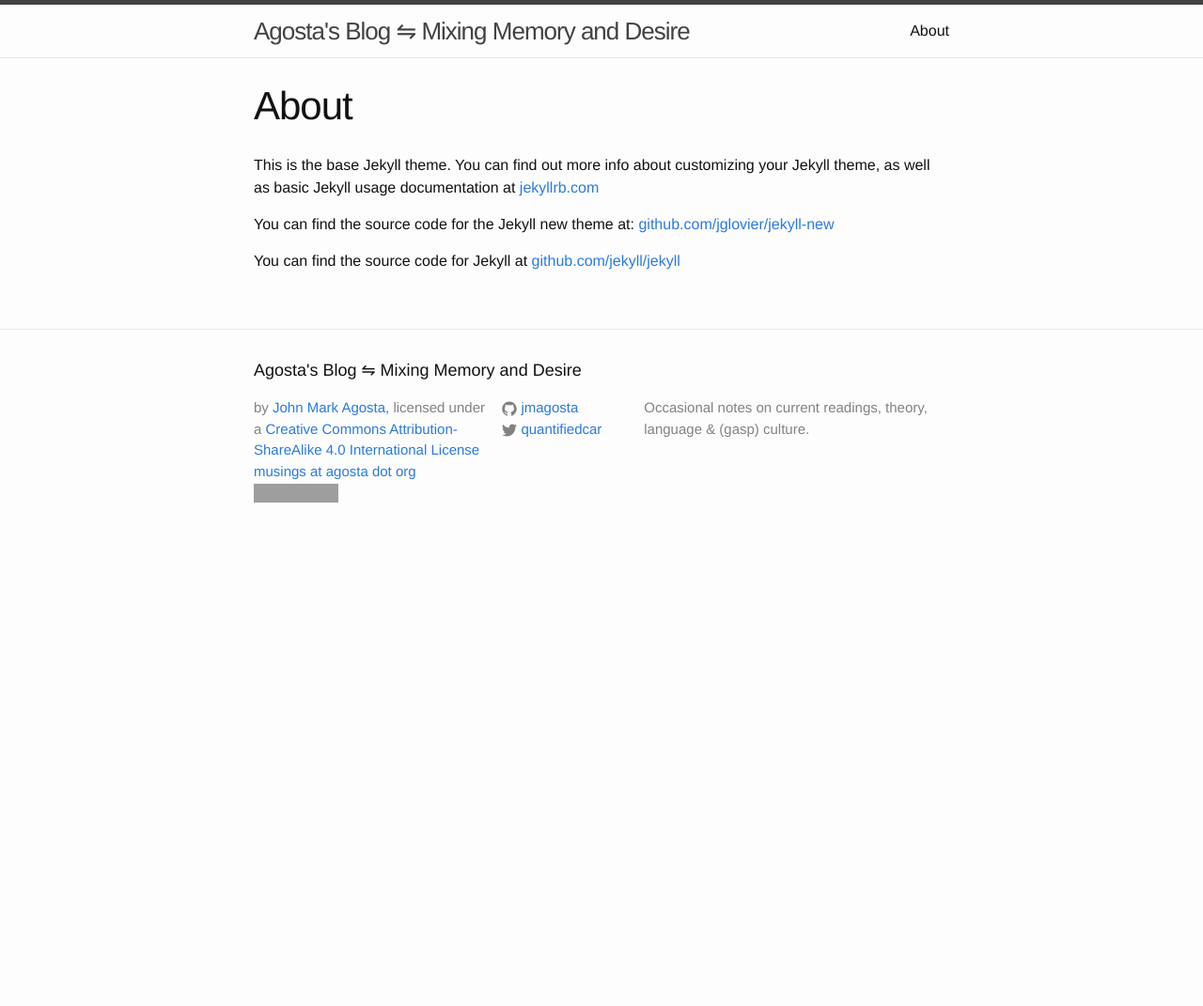
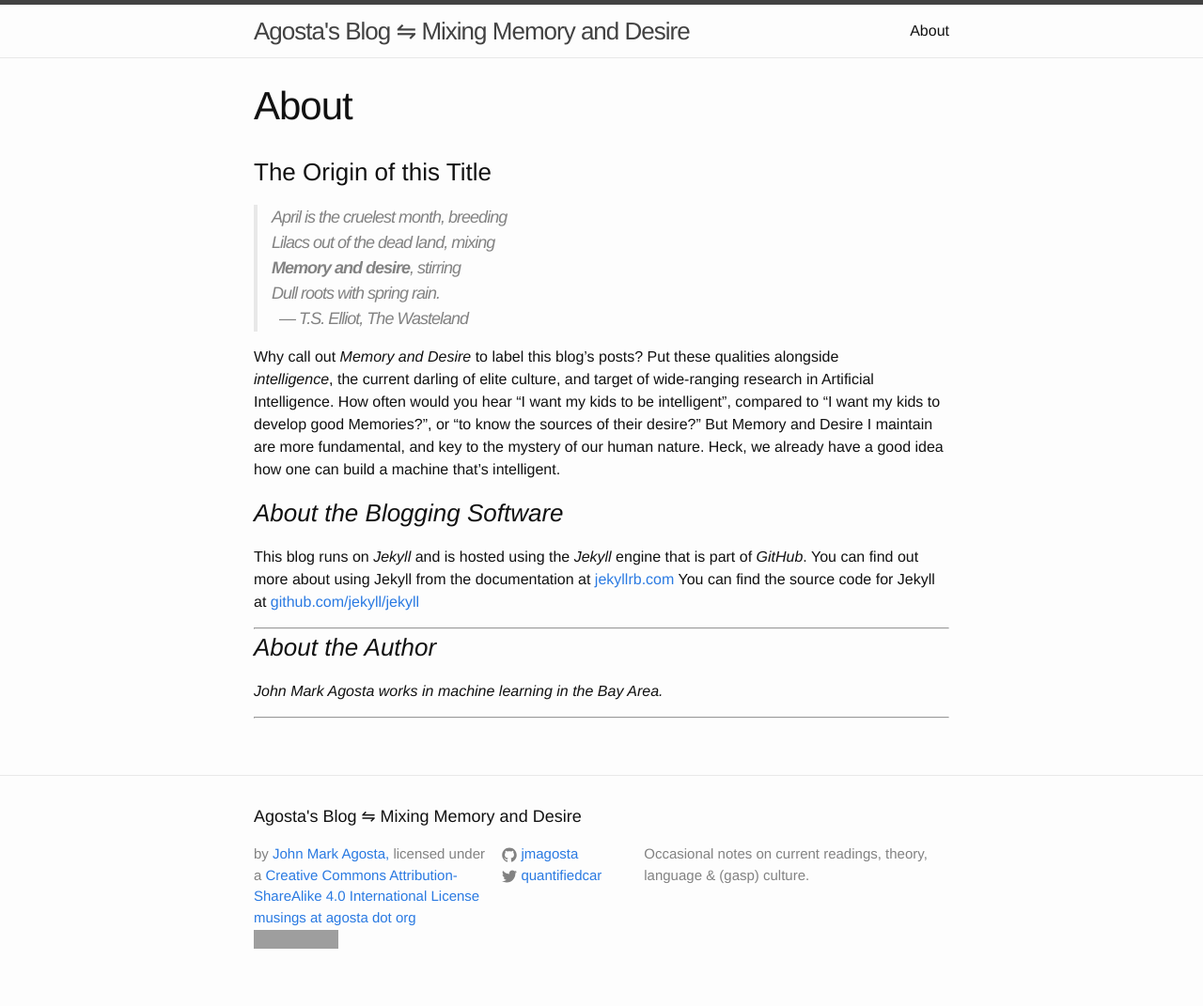
Before and after one commit to jmagosta/jmagosta, a Jekyll site: the page built from about.md, in a window 1280 px wide. Shown: the whole page at 94% size. Built offline with Jekyll 4.4.1, drawn with Linux system fonts in a browser that asks for light colours; before the commit the page ends 900 px from its top, so only the background shows below that; grey boxes are pictures that could not be loaded.

Commit message:
Customized the about page

```diff
--- a/about.md
+++ b/about.md
@@ -4,12 +4,38 @@ title: About
 permalink: /about/
 ---
 
-This is the base Jekyll theme. You can find out more info about
-customizing your Jekyll theme, as well as basic Jekyll usage
+
+### The Origin of this Title
+
+> April is the cruelest month, breeding
+> Lilacs out of the dead land, mixing
+> __Memory and desire__, stirring
+> Dull roots with spring rain.
+>	 &nbsp;&nbsp;&mdash; T.S. Elliot, The Wasteland
+
+Why call out  _Memory and Desire_ to label this blog's posts?
+Put these qualities alongside
+_intelligence_, the current darling of elite culture, and target of
+wide-ranging
+research in Artificial Intelligence. How
+often would you hear "I want my kids to be intelligent", compared to
+"I want my kids to develop good Memories?", or "to know the sources of
+their desire?"  But Memory and
+Desire I maintain are more fundamental, and key to the mystery of our human nature.  Heck, we
+already have a good idea how one can build a machine that's intelligent.
+
+### _About the Blogging Software_
+
+This blog runs on _Jekyll_ and is hosted using the _Jekyll_ engine
+that is part of  _GitHub_.
+You can find out more about using Jekyll from the
 documentation at [jekyllrb.com](http://jekyllrb.com/)
-
-You can find the source code for the Jekyll new theme at:
-[github.com/jglovier/jekyll-new](https://github.com/jglovier/jekyll-new)
-
 You can find the source code for Jekyll at
 [github.com/jekyll/jekyll](https://github.com/jekyll/jekyll)
+
+<hr/>
+
+### _About the Author_
+
+*John Mark Agosta works in machine learning in the Bay Area.*
+<hr/>
```
Also changed, not shown: 1 other file.
